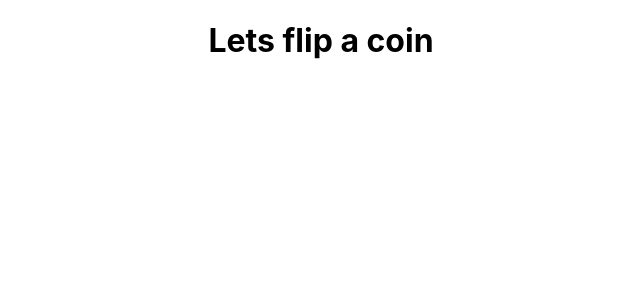
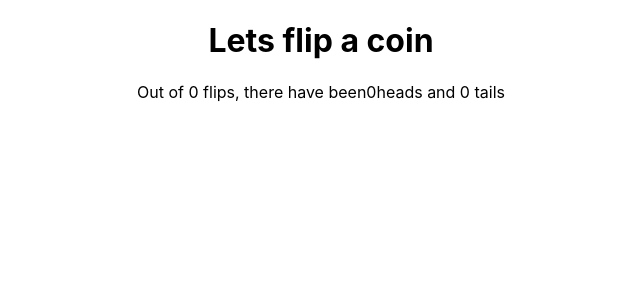
Before and after one commit to fredyvelasquezgt/coin-state, a React (Create React App) app: page / in a window 1280 px wide. Shown: the top 300 px of the page, without its empty margins (319-959 px from the left). Built offline with nearby package versions, Linux system fonts and the light colour scheme.

Commit message:
first state

```diff
--- a/src/CoinContainer.js
+++ b/src/CoinContainer.js
@@ -3,17 +3,28 @@ import Coin from './Coin'
 
 class CoinContainer extends Component {
     static defaultProps = {
-        title:"Lets flip a coin"
+        coins: [{side: 'heads',
+        imgSrc:'https://tinyurl.com/react-coin-heads-jpg'},
+        {side: 'tails',
+        imgSrc:'https://tinyurl.com/react-coin-tails-jpg'}]
     }
     constructor(props){
-        super(props)
-
+        super(props);
+        this.state = {
+            currCoin: null,
+            nFlips: 0,
+            nHeads: 0,
+            nTails: 0
+        }
     }
 
     render() {
         return (
-            <div>
-                <Coin title={this.props.title} />
+            <div className="CoinContainer">
+                <h1>Lets flip a coin</h1>
+                <p>Out of {this.state.nFlips} flips, there have been
+                {this.state.nHeads}
+                heads and {this.state.nTails} tails</p>
             </div>
         )
     }
```
